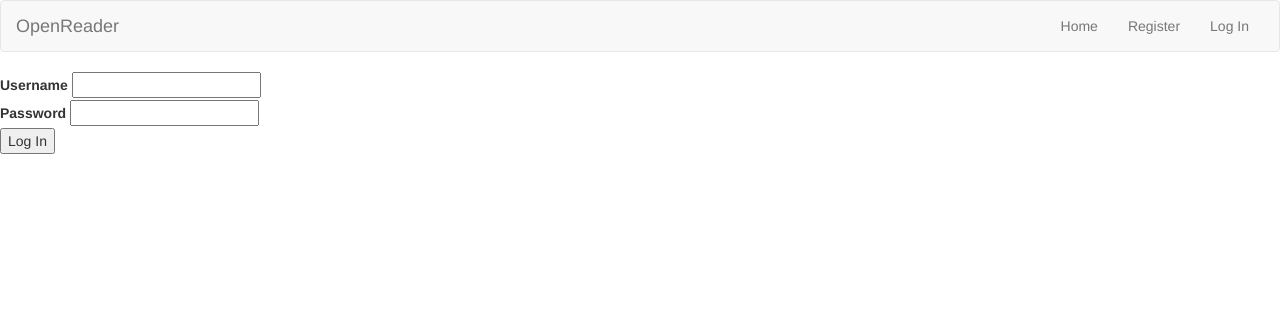
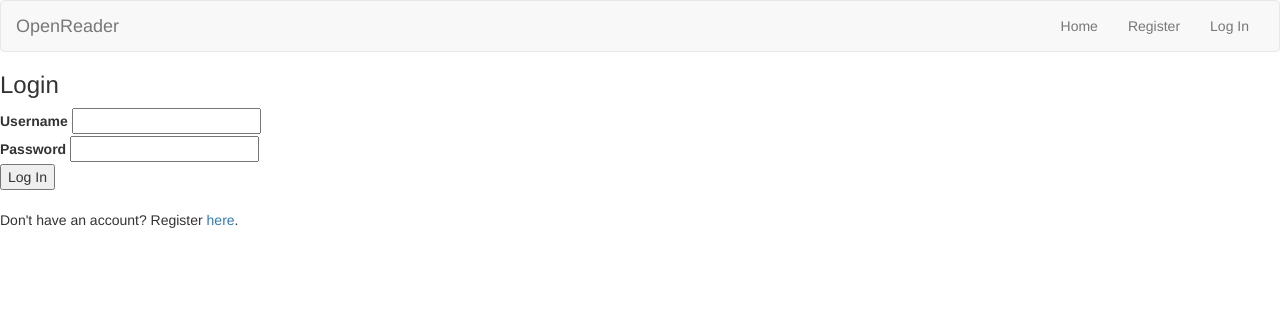
Before and after one commit to gutenbadgers/OpenReader, a Flask app: page /auth/login in a window 1280 px wide. Shown: the top 312 px of the page. Run offline with Flask 2, Linux system fonts and the light colour scheme; some libraries are stand-ins or nearby versions.

Commit message:
Titles for login/register

```diff
--- a/openreader/templates/auth/login.html
+++ b/openreader/templates/auth/login.html
@@ -38,6 +38,8 @@
     </div><!-- /.container-fluid -->
 </nav>
 
+<h3>Login</h3>
+
 <form method="post">
     <label for="username">Username</label>
     <input name="username" id="username" required>
@@ -47,4 +49,8 @@
     <br>
     <input type="submit" value="Log In">
 </form>
+
+<br>
+
+<p>Don't have an account? Register <a href="{{ url_for('auth.register')}}">here</a>.</p>
 {% endblock %}
--- a/openreader/templates/auth/register.html
+++ b/openreader/templates/auth/register.html
@@ -37,6 +37,8 @@
     </div><!-- /.container-fluid -->
 </nav>
 
+<h3>Fill out the form below to register</h3>
+
 <form method="post">
     <label for="username">Username</label>
     <input name="username" id="username" required>
```
